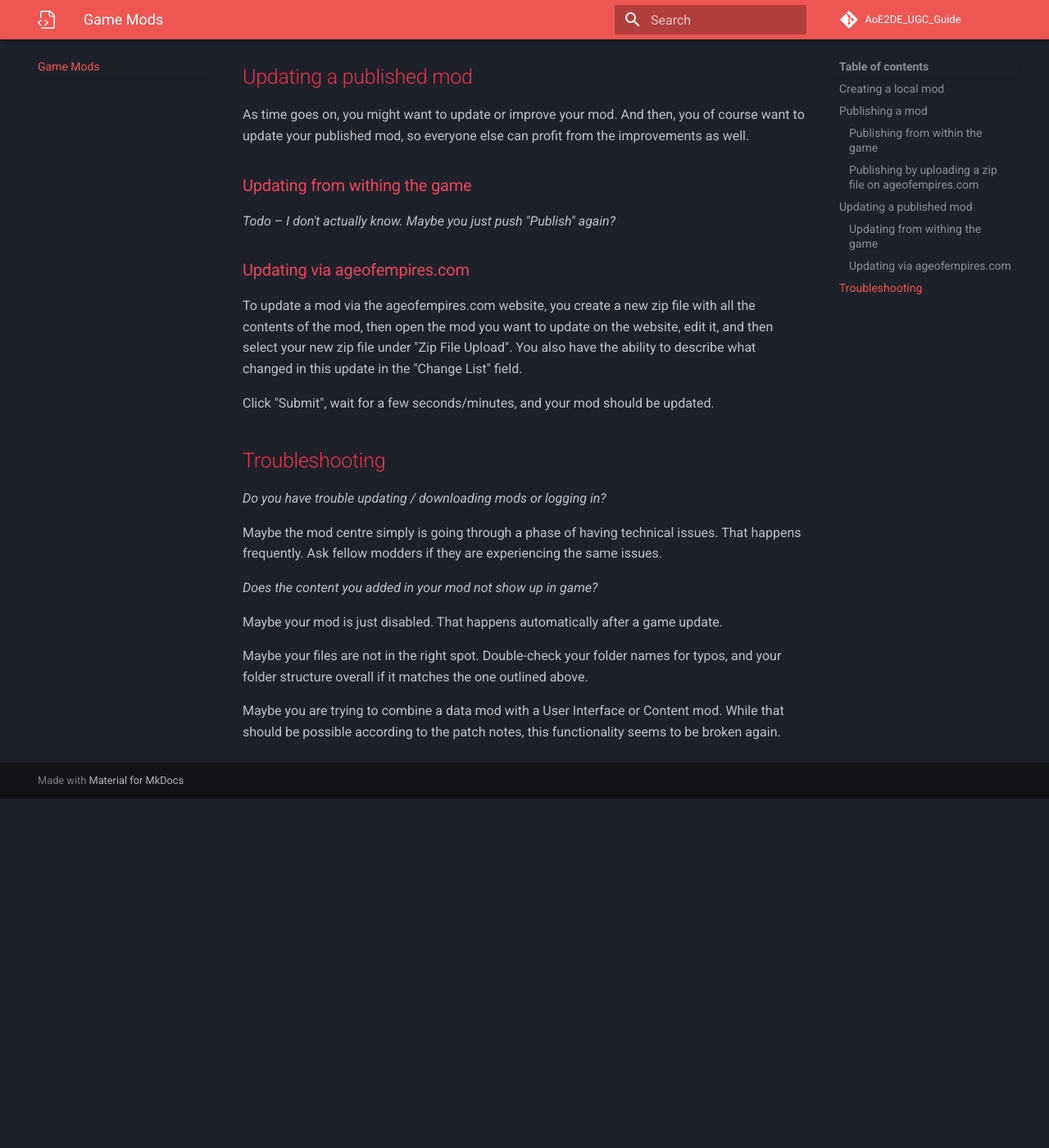
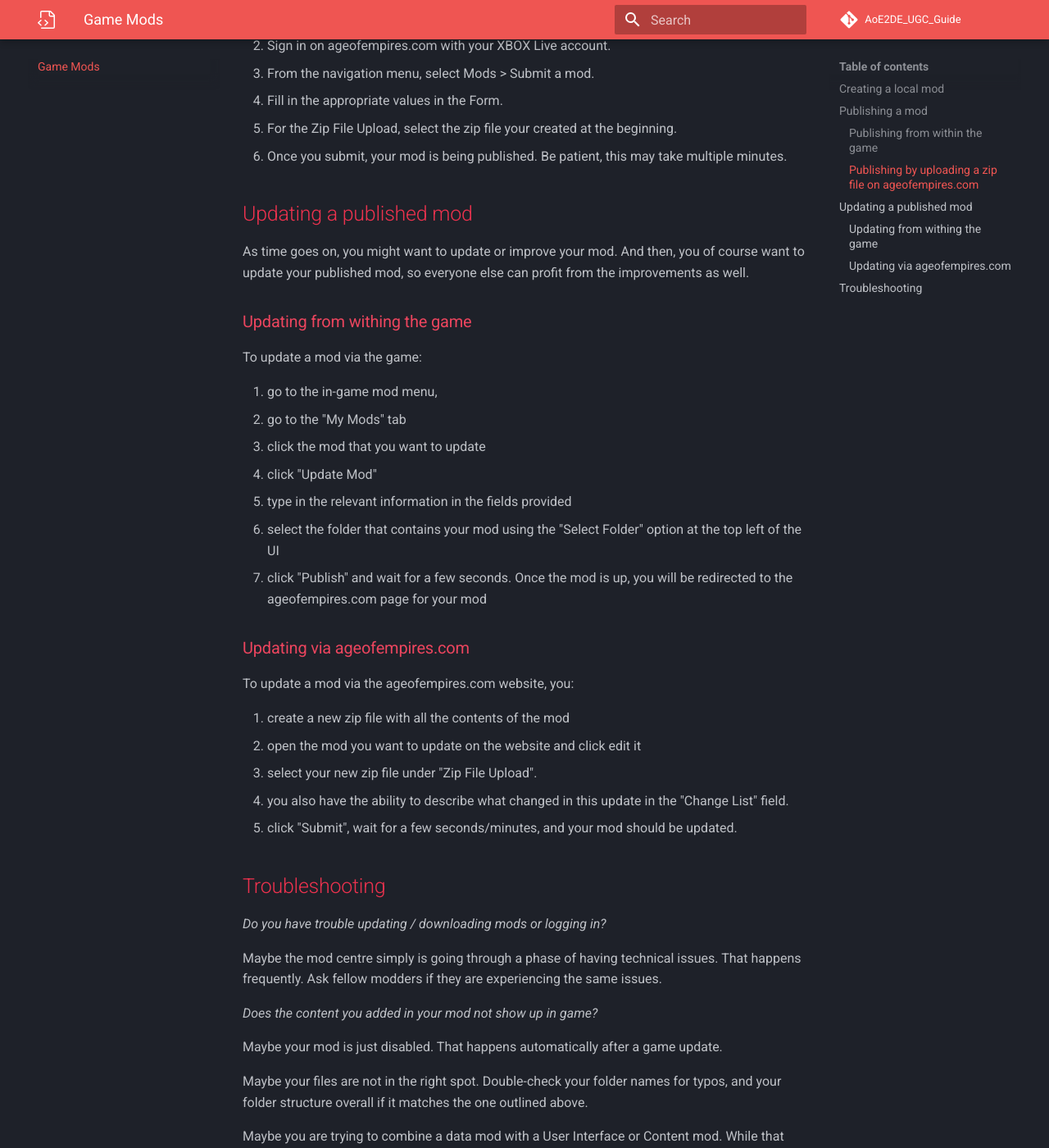
Before and after one commit to Divy1211/AoE2DE_UGC_Guide, an MkDocs documentation site: the page built from docs/mods.md, in a window 1280 px wide and 1400 px high, scrolled down 2905 px. Shown: the whole window at 82% size. Built offline with MkDocs 1.6.1 and Material for MkDocs 9.7.7, drawn with Linux system fonts in a browser that asks for light colours; comment, search, counter and statistics services are not loaded; before the commit the page ends 3879 px from its top, so only the background shows below that; some of the changed text lies outside the part shown.

Commit message:
how to update mods ingame

```diff
--- a/docs/mods.md
+++ b/docs/mods.md
@@ -1,10 +1,14 @@
-# Game Mods
+*Written By: Hszemi*
+
+---
 
 Game mods (short for "modifications") allow you to customise your game.
-The most common types of mods are additional content (like Random Map Scripts, Scenarios, or Campaigns),
-User Interface mods (like moving the resource bar to the bottom),
-Graphic mods (like small trees or idle villager pointer),
-and Data mods (like the Exploding Villagers mod or the No Wall mod).
+The most common types of mods are:
+
+1. Additional content (like Random Map Scripts, Scenarios, or Campaigns),
+2. User Interface mods (like moving the resource bar to the bottom),
+3. Graphic mods (like small trees or idle villager pointer),
+4. Data mods (like the Exploding Villagers mod or the No Wall mod).
 
 **Mods work by modifying or adding files in your game directory. That's it.**
 The hard part is figuring out which files you need to modify, and how.
@@ -94,15 +98,26 @@ And then, you of course want to update your published mod, so everyone else can
 
 ### Updating from withing the game
 
-_Todo – I don't actually know. Maybe you just push "Publish" again?_
+To update a mod via the game:
+
+1. go to the in-game mod menu,
+2. go to the "My Mods" tab
+3. click the mod that you want to update
+4. click "Update Mod"
+5. type in the relevant information in the fields provided
+6. select the folder that contains your mod using the "Select Folder" option at the top left of the UI
+7. click "Publish" and wait for a few seconds. Once the mod is up, you will be redirected to the ageofempires.com page for your mod
 
 
 ### Updating via ageofempires.com
 
-To update a mod via the ageofempires.com website, you create a new zip file with all the contents of the mod, then open the mod you want to update on the website, edit it, and then select your new zip file under "Zip File Upload".
-You also have the ability to describe what changed in this update in the "Change List" field.
+To update a mod via the ageofempires.com website, you:
 
-Click "Submit", wait for a few seconds/minutes, and your mod should be updated.
+1. create a new zip file with all the contents of the mod
+2. open the mod you want to update on the website and click edit it
+3. select your new zip file under "Zip File Upload".
+4. you also have the ability to describe what changed in this update in the "Change List" field.
+5. click "Submit", wait for a few seconds/minutes, and your mod should be updated.
 
 
 ## Troubleshooting
```
